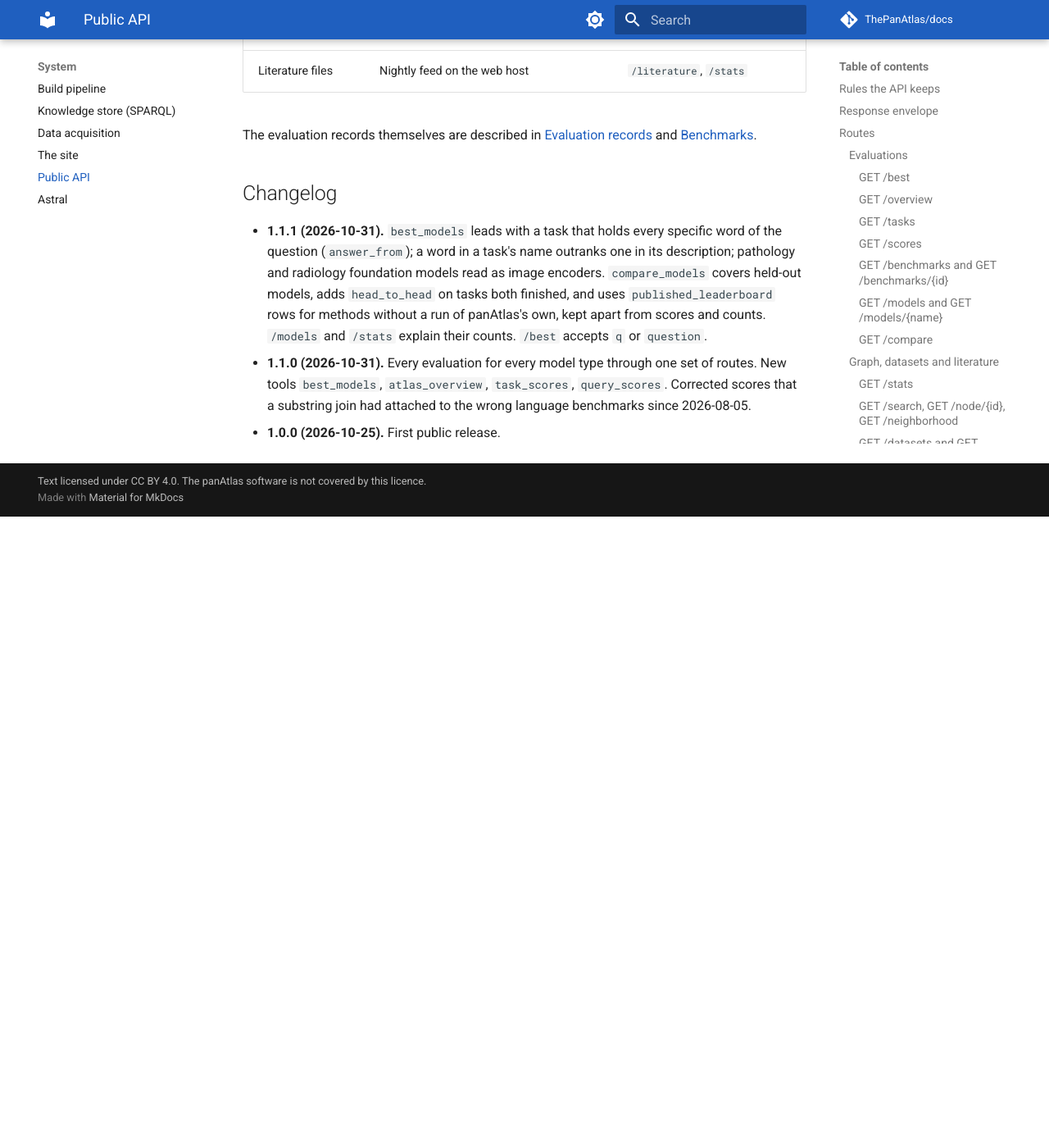
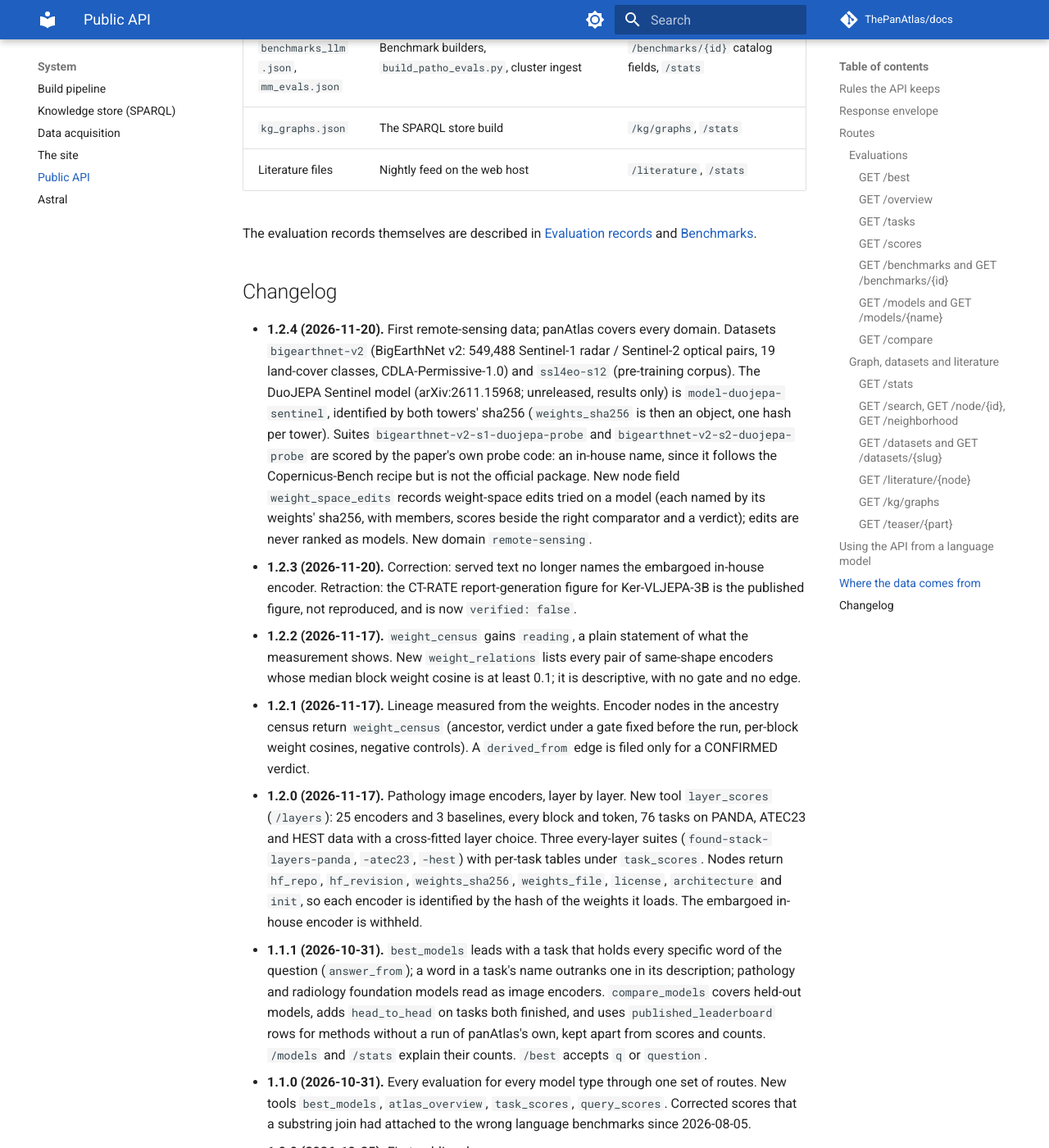
Before and after one commit to ThePanAtlas/docs, an MkDocs documentation site: the page built from docs/system/public-api.md, in a window 1280 px wide and 1400 px high, scrolled down 9189 px. Shown: the whole window at 82% size. Built offline with MkDocs 1.6.1 and Material for MkDocs 9.7.7, drawn with Linux system fonts in a browser that asks for light colours; comment, search, counter and statistics services are not loaded; before the commit the page ends 9819 px from its top, so only the background shows below that; some of the changed text lies outside the part shown.

Commit message:
Public API page: version 1.2.4 (layer_scores, weight census, embargo correction, remote-sensing data)
Co-Authored-By: Claude Opus 5.5 <noreply@anthropic.com>

```diff
--- a/docs/system/public-api.md
+++ b/docs/system/public-api.md
@@ -8,7 +8,7 @@ explorer uses ([Web site](web-site.md#rest-routes-panatlasv1-gated)).
 | Property | Value |
 |---|---|
 | Base URL | `https://panatlas.net/wp-json/panatlas/public/v1` |
-| Version | 1.1.1 (2026-10-31) |
+| Version | 1.2.4 (2026-11-20) |
 | Methods | `GET` only |
 | Auth | None |
 | Rate limit | 240 requests per client address per minute; requests from the web host itself are exempt. Over the limit: HTTP 429, code `rate_limited` |
@@ -63,6 +63,7 @@ Links into the explorer are returned as `https://panatlas.net/#node=<id>`.
 | `GET /overview` | `atlas_overview` | What has been evaluated, by model type, with the leader of every scored benchmark |
 | `GET /tasks` | `task_scores` | Rank models on one task inside a suite |
 | `GET /scores` | `query_scores` | Filter every measured score |
+| `GET /layers` | `layer_scores` | Where inside each pathology image encoder a task is read: every block and token, with a cross-fitted layer choice |
 | `GET /stats` | `stats` | Headline counts of everything indexed |
 | `GET /search` | `search_atlas` | Search graph nodes by words |
 | `GET /node/{id}` | `get_node` | One node with public fields and links grouped by relation |
@@ -92,7 +93,7 @@ vocabulary in `evals_index.json`.
 |---|---|---|
 | `task` (required) | string | The task in plain words: "tabular data", "forecasting hospital admissions", "pathology encoders". `q` and `question` are accepted as aliases |
 | `type` | string | Optional model type |
-| `domain` | string | Optional domain: medical, pathology, radiology, … |
+| `domain` | string | Optional domain: medical, pathology, radiology, remote-sensing, … |
 | `limit` | integer | Models per benchmark, default 5, at most 25 |
 
 Returns `question`, `interpreted_as {type, domain, words}`, `coverage`, `matched`, `count`, and `results[]` (up to
@@ -276,6 +277,27 @@ The evaluation records themselves are described in [Evaluation records](../metad
 
 ## Changelog
 
+- **1.2.4 (2026-11-20).** First remote-sensing data; panAtlas covers every domain. Datasets `bigearthnet-v2`
+  (BigEarthNet v2: 549,488 Sentinel-1 radar / Sentinel-2 optical pairs, 19 land-cover classes, CDLA-Permissive-1.0) and
+  `ssl4eo-s12` (pre-training corpus). The DuoJEPA Sentinel model (arXiv:2611.15968; unreleased, results only) is
+  `model-duojepa-sentinel`, identified by both towers' sha256 (`weights_sha256` is then an object, one hash per tower). Suites
+  `bigearthnet-v2-s1-duojepa-probe` and `bigearthnet-v2-s2-duojepa-probe` are scored by the paper's own probe code: an in-house
+  name, since it follows the Copernicus-Bench recipe but is not the official package. New node field `weight_space_edits`
+  records weight-space edits tried on a model (each named by its weights' sha256, with members, scores beside the right
+  comparator and a verdict); edits are never ranked as models. New domain `remote-sensing`.
+- **1.2.3 (2026-11-20).** Correction: served text no longer names the embargoed in-house encoder. Retraction: the CT-RATE
+  report-generation figure for Ker-VLJEPA-3B is the published figure, not reproduced, and is now `verified: false`.
+- **1.2.2 (2026-11-17).** `weight_census` gains `reading`, a plain statement of what the measurement shows. New
+  `weight_relations` lists every pair of same-shape encoders whose median block weight cosine is at least 0.1; it is
+  descriptive, with no gate and no edge.
+- **1.2.1 (2026-11-17).** Lineage measured from the weights. Encoder nodes in the ancestry census return `weight_census`
+  (ancestor, verdict under a gate fixed before the run, per-block weight cosines, negative controls). A `derived_from` edge
+  is filed only for a CONFIRMED verdict.
+- **1.2.0 (2026-11-17).** Pathology image encoders, layer by layer. New tool `layer_scores` (`/layers`): 25 encoders and 3
+  baselines, every block and token, 76 tasks on PANDA, ATEC23 and HEST data with a cross-fitted layer choice. Three
+  every-layer suites (`found-stack-layers-panda`, `-atec23`, `-hest`) with per-task tables under `task_scores`. Nodes return
+  `hf_repo`, `hf_revision`, `weights_sha256`, `weights_file`, `license`, `architecture` and `init`, so each encoder is
+  identified by the hash of the weights it loads. The embargoed in-house encoder is withheld.
 - **1.1.1 (2026-10-31).** `best_models` leads with a task that holds every specific word of the question
   (`answer_from`); a word in a task's name outranks one in its description; pathology and radiology foundation models
   read as image encoders. `compare_models` covers held-out models, adds `head_to_head` on tasks both finished, and
```
